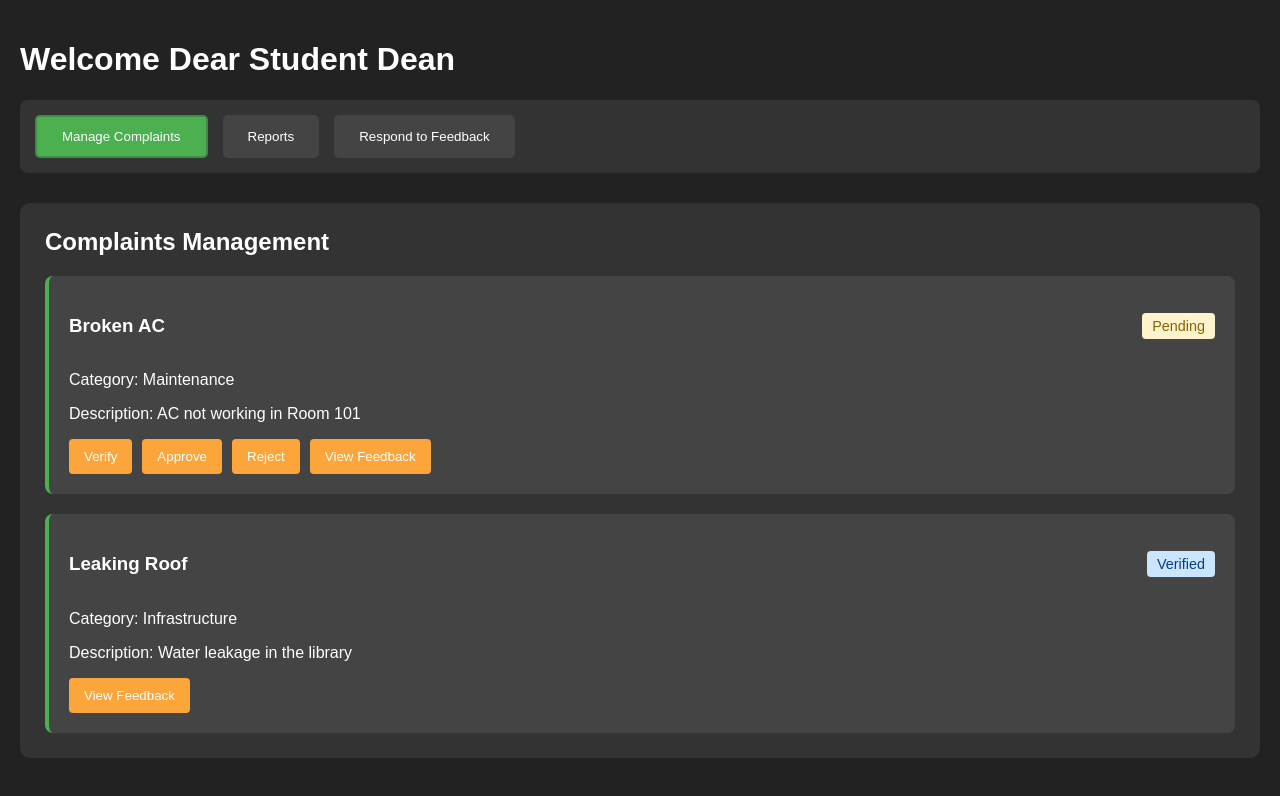
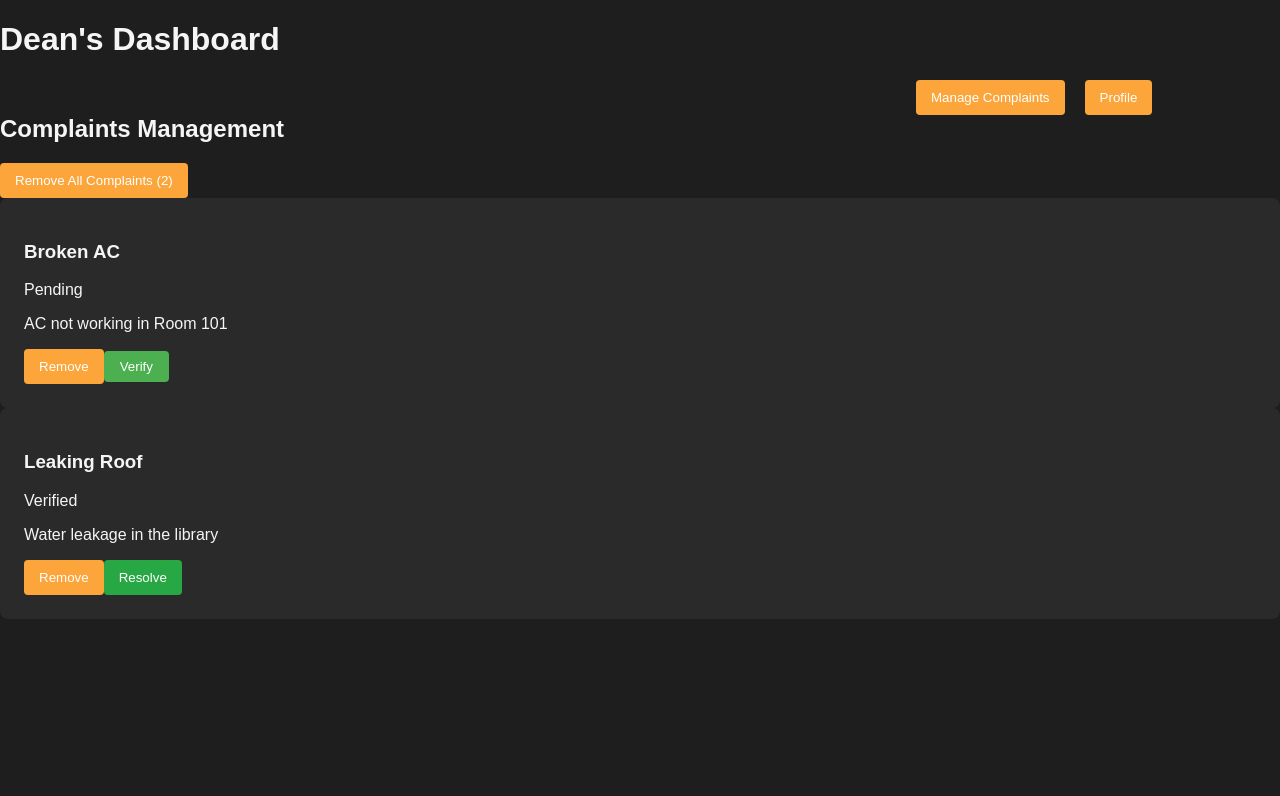
Before and after one commit to DHL-Code/StudentFacilityComplaintManagmentSystem, a React (Vite) app in the folder client/: page /DeanPage in a window 1280 px wide. Shown: the top 796 px of the page. Built offline with nearby package versions, Linux system fonts and the light colour scheme.

Commit message:
fixing deanpage

```diff
--- a/client/src/components/DeanPage.jsx
+++ b/client/src/components/DeanPage.jsx
@@ -1,72 +1,201 @@
 // DeanPage.jsx
-import React, { useState } from 'react';
+import React, { useState, useEffect } from 'react';
 import '../styles/DeanStyles.css';
 
 const DeanPage = () => {
-
   const [activeTab, setActiveTab] = useState('complaints');
   const [complaints, setComplaints] = useState([
     { id: 1, title: "Broken AC", category: "Maintenance",
-      status: "Pending", description: "AC not working in Room 101",
-      feedback: "Please fix ASAP!", feedbackStatus: "pending" },
+      status: "Pending", description: "AC not working in Room 101" },
     { id: 2, title: "Leaking Roof", category: "Infrastructure",
-      status: "Verified", description: "Water leakage in the library",
-      feedback: "This is urgent!", feedbackStatus: "pending" }
+      status: "Verified", description: "Water leakage in the library" }
   ]);
 
-  const [reports, setReports] = useState([]);
-  const [responseText, setResponseText] = useState("");
-  const [selectedComplaint, setSelectedComplaint] = useState(null);
+  // Profile State
+  const [profile, setProfile] = useState(null);
+  const [loading, setLoading] = useState(false);
+  const [error, setError] = useState(null);
+  const [formData, setFormData] = useState({
+    fullName: '',
+    email: '',
+    phoneNumber: '',
+    department: '',
+    gender: '',
+    currentPassword: '',
+    newPassword: '',
+    confirmNewPassword: '',
+    college: ''
+  });
+  const [newProfilePhoto, setNewProfilePhoto] = useState(null);
+  const [newProfilePreview, setNewProfilePreview] = useState(null);
+  const [fileError, setFileError] = useState('');
+  const [colleges] = useState([
+    {
+      name: "Computing and Informatics",
+      departments: ["Computer Science", "Software Engineering", "Information Technology", "Information Systems"],
+    },
+    {
+      name: "Engineering",
+      departments: ["Electrical Engineering", "Mechanical Engineering", "Civil Engineering", "Chemical Engineering"],
+    },
+    {
+      name: "Business",
+      departments: ["Business Administration", "Accounting", "Marketing", "Finance"],
+    },
+  ]);
+  const [availableDepartments, setAvailableDepartments] = useState([]);
 
-  // Complaint Management Functions
+  // Complaint Functions
   const verifyComplaint = (complaintId) => {
     setComplaints(complaints.map(comp =>
       comp.id === complaintId ? { ...comp, status: "Verified" } : comp
     ));
   };
 
-  const approveComplaint = (complaintId) => {
+  const resolveComplaint = (complaintId) => {
     setComplaints(complaints.map(comp =>
-      comp.id === complaintId ? { ...comp, status: "Approved" } : comp
+      comp.id === complaintId ? { ...comp, status: "Resolved" } : comp
     ));
   };
 
-  const rejectComplaint = (complaintId) => {
-    setComplaints(complaints.map(comp =>
-      comp.id === complaintId ? { ...comp, status: "Rejected" } : comp
-    ));
+  const removeComplaint = (complaintId) => {
+    setComplaints(complaints.filter(comp => comp.id !== complaintId));
   };
 
-  // Report Functions
-  const generateReport = () => {
-    const newReport = {
-      id: reports.length + 1,
-      date: new Date().toLocaleDateString(),
-      summary: `Total Complaints: ${complaints.length}`,
-      details: complaints
-    };
-    setReports([...reports, newReport]);
-  };
-
-  // Feedback Functions
-  const respondToFeedback = (complaintId) => {
-    if (responseText.trim()) {
-      setComplaints(complaints.map(comp =>
-        comp.id === complaintId ? {
-          ...comp,
-          feedbackResponse: responseText,
-          feedbackStatus: "responded"
-        } : comp
-      ));
-      setResponseText("");
-      setSelectedComplaint(null);
+  const removeAllComplaints = () => {
+    if (window.confirm('Are you sure you want to remove all complaints?')) {
+      setComplaints([]);
     }
   };
 
+  // Profile Functions
+  useEffect(() => {
+    if (formData.college) {
+      const selectedCollege = colleges.find(col => col.name === formData.college);
+      setAvailableDepartments(selectedCollege?.departments || []);
+    }
+  }, [formData.college, colleges]);
+
+  const fetchProfile = async () => {
+    try {
+      setLoading(true);
+      setError(null);
+      const token = localStorage.getItem('token');
+
+      if (!token) throw new Error('No authentication token found');
+
+      const response = await fetch('http://localhost:5000/api/auth/profile', {
+        headers: { 'Authorization': `Bearer ${token}` },
+      });
+
+      if (!response.ok) {
+        const errorData = await response.json();
+        throw new Error(errorData.message || 'Failed to fetch profile');
+      }
+
+      const data = await response.json();
+      const userData = data.user || data;
+
+      setProfile(userData);
+      setFormData({
+        fullName: userData.fullName || '',
+        email: userData.email || '',
+        phoneNumber: userData.phoneNumber || '',
+        department: userData.department || '',
+        gender: userData.gender || '',
+        college: userData.college || '',
+        currentPassword: '',
+        newPassword: '',
+        confirmNewPassword: ''
+      });
+
+    } catch (err) {
+      setError(err.message);
+    } finally {
+      setLoading(false);
+    }
+  };
+
+  const handleProfileUpdate = async (e) => {
+    e.preventDefault();
+    try {
+      setLoading(true);
+      setError(null);
+
+      if (formData.newPassword !== formData.confirmNewPassword) {
+        throw new Error("New passwords do not match");
+      }
+
+      const formPayload = new FormData();
+      Object.entries(formData).forEach(([key, value]) => {
+        if (value) formPayload.append(key, value);
+      });
+
+      if (newProfilePhoto) {
+        formPayload.append('profilePhoto', newProfilePhoto);
+      }
+
+      const token = localStorage.getItem('token');
+      if (!token) throw new Error('Authentication required');
+
+      const response = await fetch('http://localhost:5000/api/auth/profile', {
+        method: 'PUT',
+        headers: { 'Authorization': `Bearer ${token}` },
+        body: formPayload,
+      });
+
+      if (!response.ok) {
+        const errorData = await response.json();
+        throw new Error(errorData.message || 'Profile update failed');
+      }
+
+      const data = await response.json();
+      setProfile(data.user || data);
+      alert('Profile updated successfully');
+
+      // Reset password fields
+      setFormData(prev => ({
+        ...prev,
+        currentPassword: '',
+        newPassword: '',
+        confirmNewPassword: ''
+      }));
+
+    } catch (err) {
+      setError(err.message);
+    } finally {
+      setLoading(false);
+    }
+  };
+
+  const handlePhotoChange = (e) => {
+    const file = e.target.files[0];
+    if (!file) return;
+
+    if (file.size > 5 * 1024 * 1024) {
+      setFileError('File size must be less than 5MB');
+      return;
+    }
+
+    if (!['image/jpeg', 'image/png'].includes(file.type)) {
+      setFileError('Only JPG/PNG files are allowed');
+      return;
+    }
+
+    const reader = new FileReader();
+    reader.onloadend = () => setNewProfilePreview(reader.result);
+    reader.readAsDataURL(file);
+    setNewProfilePhoto(file);
+    setFileError('');
+  };
+
+  useEffect(() => {
+    fetchProfile();
+  }, []);
+
   return (
-
     <div className="dean-container">
-		<h1> Welcome Dear Student Dean </h1>
+      <h1>Dean's Dashboard</h1>
       <nav className="dean-nav">
         <button
           className={`nav-btn ${activeTab === 'complaints' ? 'active' : ''}`}
@@ -75,23 +204,23 @@ const DeanPage = () => {
           Manage Complaints
         </button>
         <button
-          className={`nav-btn ${activeTab === 'reports' ? 'active' : ''}`}
-          onClick={() => setActiveTab('reports')}
+          className={`nav-btn ${activeTab === 'profile' ? 'active' : ''}`}
+          onClick={() => setActiveTab('profile')}
         >
-          Reports
-        </button>
-        <button
-          className={`nav-btn ${activeTab === 'feedback' ? 'active' : ''}`}
-          onClick={() => setActiveTab('feedback')}
-        >
-          Respond to Feedback
+          Profile
         </button>
       </nav>
 
-      {/* Complaints Management Tab */}
       {activeTab === 'complaints' && (
         <div className="section">
           <h2>Complaints Management</h2>
+          <button
+            className="remove-all-btn"
+            onClick={removeAllComplaints}
+            disabled={complaints.length === 0}
+          >
+            Remove All Complaints ({complaints.length})
+          </button>
           <div className="complaints-list">
             {complaints.map(complaint => (
               <div key={complaint.id} className="complaint-card">
@@ -101,28 +230,30 @@ const DeanPage = () => {
                     {complaint.status}
                   </span>
                 </div>
-                <p>Category: {complaint.category}</p>
-                <p>Description: {complaint.description}</p>
+                <p>{complaint.description}</p>
                 <div className="action-buttons">
+                  <button
+                    className="remove-btn"
+                    onClick={() => removeComplaint(complaint.id)}
+                  >
+                    Remove
+                  </button>
                   {complaint.status === "Pending" && (
-                    <>
-                      <button onClick={() => verifyComplaint(complaint.id)}>
-                        Verify
-                      </button>
-                      <button onClick={() => approveComplaint(complaint.id)}>
-                        Approve
-                      </button>
-                      <button onClick={() => rejectComplaint(complaint.id)}>
-                        Reject
-                      </button>
-                    </>
+                    <button
+                      className="verify-btn"
+                      onClick={() => verifyComplaint(complaint.id)}
+                    >
+                      Verify
+                    </button>
                   )}
-                  <button onClick={() => {
-                    setSelectedComplaint(complaint);
-                    setActiveTab('feedback');
-                  }}>
-                    View Feedback
-                  </button>
+                  {complaint.status === "Verified" && (
+                    <button
+                      className="resolve-btn"
+                      onClick={() => resolveComplaint(complaint.id)}
+                    >
+                      Resolve
+                    </button>
+                  )}
                 </div>
               </div>
             ))}
@@ -130,81 +261,132 @@ const DeanPage = () => {
         </div>
       )}
 
-      {/* Reports Tab */}
-      {activeTab === 'reports' && (
+      {activeTab === 'profile' && (
         <div className="section">
-          <h2>Reports Management</h2>
-          <button className="generate-btn" onClick={generateReport}>
-            Generate New Report
-          </button>
-          <div className="reports-grid">
-            {reports.map(report => (
-              <div key={report.id} className="report-card">
-                <h3>Report #{report.id}</h3>
-                <p>Generated: {report.date}</p>
-                <p>Summary: {report.summary}</p>
-                <button onClick={() => console.log(report.details)}>
-                  View Full Details
-                </button>
-              </div>
-            ))}
-          </div>
-        </div>
-      )}
+          <h2>Profile Management</h2>
+          {loading && <div className="loading-spinner"></div>}
+          {error && <div className="error-message">{error}</div>}
 
-      {/* Feedback Tab */}
-      {activeTab === 'feedback' && (
-        <div className="section">
-          <h2>Feedback Management</h2>
-          <div className="feedback-list">
-            {complaints.filter(c => c.feedback).map(complaint => (
-              <div key={complaint.id} className="feedback-card">
-                <div className="feedback-header">
-                  <h3>{complaint.title}</h3>
-                  <span className={`status ${complaint.feedbackStatus}`}>
-                    {complaint.feedbackStatus.toUpperCase()}
-                  </span>
-                </div>
-                <p><strong>Student Feedback:</strong> {complaint.feedback}</p>
-
-                {complaint.feedbackStatus === 'pending' ? (
-                  <>
-                    <textarea
-                      placeholder="Type your response here..."
-                      value={responseText}
-                      onChange={(e) => setResponseText(e.target.value)}
-                    />
-                    <div className="feedback-actions">
-                      <button
-                        className="respond-btn"
-                        onClick={() => respondToFeedback(complaint.id)}
-                      >
-                        Submit Response
-                      </button>
-                      <button
-                        className="cancel-btn"
-                        onClick={() => setActiveTab('complaints')}
-                      >
-                        Back to Complaints
-                      </button>
-                    </div>
-                  </>
+          <div className="profile-section">
+            <div className="profile-photo-edit">
+              <div
+                className="photo-preview"
+                onClick={() => document.getElementById('profilePhotoInput').click()}
+              >
+                {newProfilePreview ? (
+                  <img src={newProfilePreview} alt="Profile preview" />
+                ) : profile?.profilePhoto ? (
+                  <img src={profile.profilePhoto} alt="Profile" />
                 ) : (
-                  <div className="response-section">
-                    <p><strong>Dean's Response:</strong> {complaint.feedbackResponse}</p>
-                    <button
-                      className="edit-response-btn"
-                      onClick={() => {
-                        setResponseText(complaint.feedbackResponse || "");
-                        setSelectedComplaint(complaint);
-                      }}
-                    >
-                      Edit Response
-                    </button>
+                  <div className="upload-placeholder">
+                    <span className="upload-icon">+</span>
+                    <span>Upload Photo</span>
                   </div>
                 )}
               </div>
-            ))}
+              <input
+                type="file"
+                id="profilePhotoInput"
+                accept="image/*"
+                onChange={handlePhotoChange}
+                hidden
+              />
+              {fileError && <div className="file-error">{fileError}</div>}
+            </div>
+
+            <form onSubmit={handleProfileUpdate}>
+              <div className="form-grid">
+                <label>
+                  Full Name:
+                  <input
+                    type="text"
+                    value={formData.fullName}
+                    onChange={e => setFormData({...formData, fullName: e.target.value})}
+                    required
+                  />
+                </label>
+
+                <label>
+                  Email:
+                  <input
+                    type="email"
+                    value={formData.email}
+                    onChange={e => setFormData({...formData, email: e.target.value})}
+                    required
+                  />
+                </label>
+
+                <label>
+                  Phone Number:
+                  <input
+                    type="tel"
+                    value={formData.phoneNumber}
+                    onChange={e => setFormData({...formData, phoneNumber: e.target.value})}
+                  />
+                </label>
+
+                <label>
+                  College:
+                  <select
+                    value={formData.college}
+                    onChange={e => setFormData({...formData, college: e.target.value})}
+                    required
+                  >
+                    <option value="">Select College</option>
+                    {colleges.map(college => (
+                      <option key={college.name} value={college.name}>
+                        {college.name}
+                      </option>
+                    ))}
+                  </select>
+                </label>
+
+                <label>
+                  Department:
+                  <select
+                    value={formData.department}
+                    onChange={e => setFormData({...formData, department: e.target.value})}
+                    required
+                    disabled={!formData.college}
+                  >
+                    <option value="">Select Department</option>
+                    {availableDepartments.map(dept => (
+                      <option key={dept} value={dept}>{dept}</option>
+                    ))}
+                  </select>
+                </label>
+
+                <div className="password-section">
+                  <h3>Change Password</h3>
+                  <input
+                    type="password"
+                    placeholder="Current Password"
+                    value={formData.currentPassword}
+                    onChange={e => setFormData({...formData, currentPassword: e.target.value})}
+                  />
+                  <input
+                    type="password"
+                    placeholder="New Password"
+                    value={formData.newPassword}
+                    onChange={e => setFormData({...formData, newPassword: e.target.value})}
+                  />
+                  <input
+                    type="password"
+                    placeholder="Confirm New Password"
+                    value={formData.confirmNewPassword}
+                    onChange={e => setFormData({...formData, confirmNewPassword: e.target.value})}
+                  />
+                </div>
+              </div>
+
+              <button
+                type="submit"
+                className="save-btn"
+                disabled={loading}
+              >
+                {loading ? 'Saving...' : 'Save Changes'}
+              </button>
+            </form>
           </div>
         </div>
       )}
--- a/client/src/styles/DeanStyles.css
+++ b/client/src/styles/DeanStyles.css
@@ -1,179 +1,66 @@
-/* DeanStyles.css */
-.dean-container {
-	background-color: #222;
-	color: white;
-	min-height: 100vh;
-	padding: 20px;
+/* Add these styles */
+.loading-spinner {
+	border: 4px solid #f3f3f3;
+	border-top: 4px solid #3498db;
+	border-radius: 50%;
+	width: 40px;
+	height: 40px;
+	animation: spin 1s linear infinite;
+	margin: 20px auto;
   }
 
-  .dean-nav {
-	display: flex;
-	gap: 15px;
-	margin-bottom: 30px;
-	padding: 15px;
-	background-color: #333;
-	border-radius: 8px;
+  @keyframes spin {
+	0% { transform: rotate(0deg); }
+	100% { transform: rotate(360deg); }
   }
 
-  .nav-btn {
-	background-color: #444;
-	color: white;
-	border: none;
-	padding: 12px 25px;
-	border-radius: 5px;
-	cursor: pointer;
-	transition: all 0.3s ease;
+  .error-message {
+	background-color: #f8d7da;
+	color: #721c24;
+	padding: 15px;
+	border-radius: 4px;
+	margin: 20px 0;
   }
 
-  .nav-btn:hover {
-	background-color: #4CAF50;
-  }
-
-  .nav-btn.active {
-	background-color: #4CAF50;
-	border: 2px solid #3e8e41;
-  }
-
-  .section {
-	background-color: #333;
-	padding: 25px;
-	border-radius: 10px;
-	margin-bottom: 20px;
-  }
-
-  /* Complaints Section */
-  .complaints-list {
-	display: flex;
-	flex-direction: column;
-	gap: 20px;
-  }
-
-  .complaint-card {
-	background-color: #444;
-	padding: 20px;
-	border-radius: 8px;
-	border-left: 4px solid #4CAF50;
-  }
-
-  .complaint-header {
-	display: flex;
-	justify-content: space-between;
-	align-items: center;
-	margin-bottom: 15px;
-  }
-
-  .status {
-	padding: 5px 10px;
-	border-radius: 4px;
+  .file-error {
+	color: #dc3545;
+	margin-top: 10px;
 	font-size: 0.9em;
   }
 
-  .status.pending { background-color: #fff3cd; color: #856404; }
-  .status.verified { background-color: #cce5ff; color: #004085; }
-  .status.approved { background-color: #d4edda; color: #155724; }
-  .status.rejected { background-color: #f8d7da; color: #721c24; }
-
-  .action-buttons {
+  .upload-placeholder {
 	display: flex;
-	gap: 10px;
-	margin-top: 15px;
+	flex-direction: column;
+	align-items: center;
+	justify-content: center;
+	height: 100%;
+	color: #666;
   }
 
-  /* Reports Section */
-  .generate-btn {
-	background-color: #2196F3;
-	margin-bottom: 20px;
+  .upload-icon {
+	font-size: 24px;
+	margin-bottom: 5px;
   }
 
-  .generate-btn:hover {
-	background-color: #1976D2;
-  }
-
-  .reports-grid {
-	display: grid;
-	grid-template-columns: repeat(auto-fill, minmax(300px, 1fr));
-	gap: 20px;
-  }
-
-  .report-card {
+  .password-section {
+	grid-column: span 2;
 	background-color: #444;
 	padding: 20px;
-	border-radius: 8px;
-	border-left: 4px solid #2196F3;
-  }
-
-  /* Feedback Section */
-  .feedback-list {
-	display: flex;
-	flex-direction: column;
-	gap: 20px;
-  }
-
-  .feedback-card {
-	background-color: #444;
-	padding: 20px;
-	border-radius: 8px;
-	border-left: 4px solid #FFC107;
-  }
-
-  .feedback-header {
-	display: flex;
-	justify-content: space-between;
-	align-items: center;
-	margin-bottom: 15px;
-  }
-
-  .status.responded {
-	background-color: #d4edda;
-	color: #155724;
-  }
-
-  textarea {
-	width: 100%;
-	padding: 15px;
-	margin: 10px 0;
-	background-color: #555;
-	border: 1px solid #666;
-	color: white;
-	border-radius: 6px;
-	min-height: 100px;
-  }
-
-  .feedback-actions {
-	display: flex;
-	gap: 10px;
-	margin-top: 15px;
-  }
-
-  .respond-btn {
-	background-color: #4CAF50;
-  }
-
-  .respond-btn:hover {
-	background-color: #45a049;
-  }
-
-  .cancel-btn {
-	background-color: #666;
-  }
-
-  .cancel-btn:hover {
-	background-color: #555;
-  }
-
-  .response-section {
-	background-color: #555;
-	padding: 15px;
 	border-radius: 6px;
 	margin-top: 15px;
   }
 
-  .edit-response-btn {
-	background-color: #FFC107;
-	color: black;
-	margin-top: 10px;
+  .password-section h3 {
+	color: #fff;
+	margin-top: 0;
   }
 
-  .edit-response-btn:hover {
-	background-color: #e0a800;
+  select:disabled {
+	background-color: #666;
+	cursor: not-allowed;
   }
+  .dean-nav{
+	margin-left: 70%;
+
+  }
+  .nav-btn{margin-left: 20px;}
```
